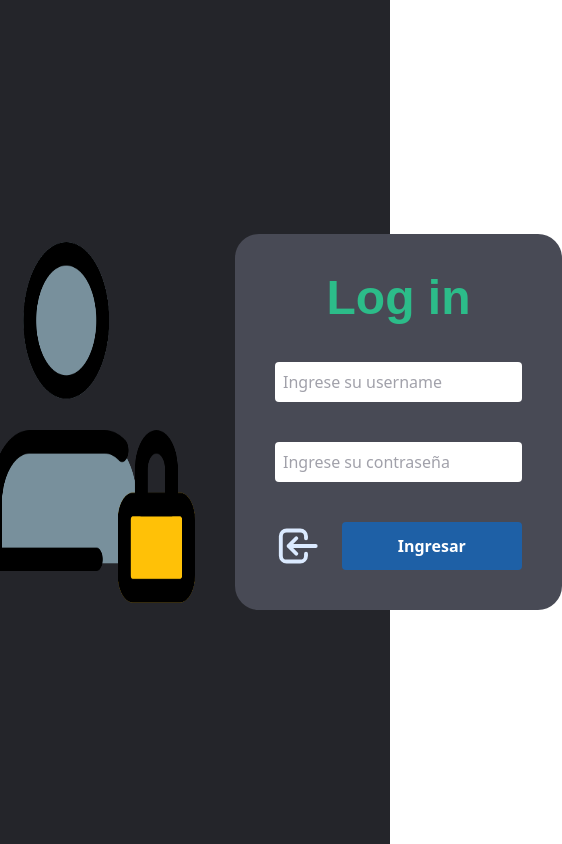
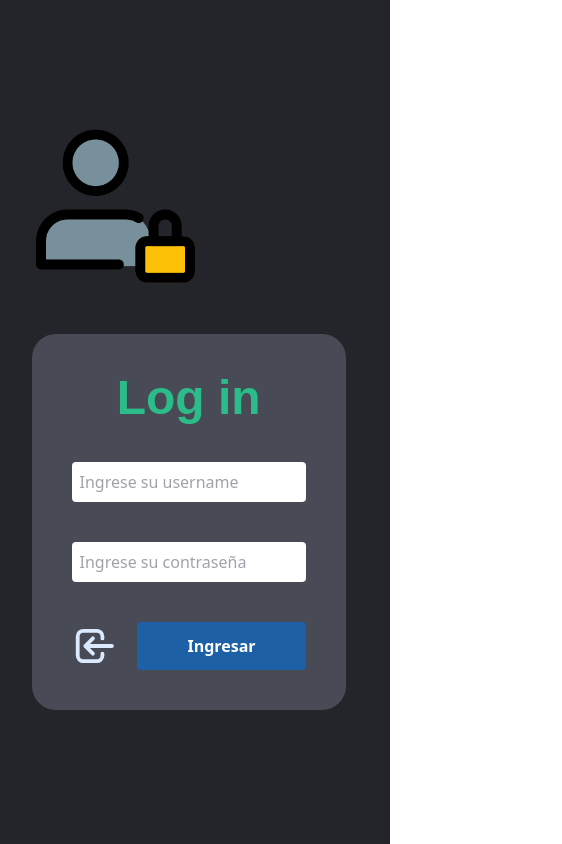
Before and after one commit to marcelob12/Web-SOCIAL, a React (Create React App) app in the folder myapp/: page /login in a window 390 px wide. Shown: the whole page, 562 px wide, since content can reach past the window. Built offline with nearby package versions, Linux system fonts and the light colour scheme; a web font is replaced by a local one.

Commit message:
Resp Login

```diff
--- a/myapp/src/Pages/Login/Login.jsx
+++ b/myapp/src/Pages/Login/Login.jsx
@@ -37,10 +37,10 @@ const Login = () => {
     return (
       <div className="flex items-center justify-center min-h-screen bg-dark-700">
         <main>
-          <div className="flex flex-row gap-10 p-10 m-6  rounded-xl">
-            <img className="pl-3 w-2/4 " src={userlogin} alt="login-img"/>
+          <div className="flex lg:flex-row gap-10 p-10 m-6  rounded-xl flex-col">
+            <img className="pl-3 w-2/4" src={userlogin} alt="login-img"/>
 
-            <form className="flex flex-col gap-10 p-10 bg-dark-400 w-96 rounded-3xl" onSubmit = { onSubmitHandler }>
+            <form className="flex flex-col gap-10 p-10 m-2 bg-dark-400 w-11/12 rounded-3xl" onSubmit = { onSubmitHandler }>
 
                 <h1 className="font-bold self-center font-content text-5xl text-aqua">Log in </h1>
 
```
